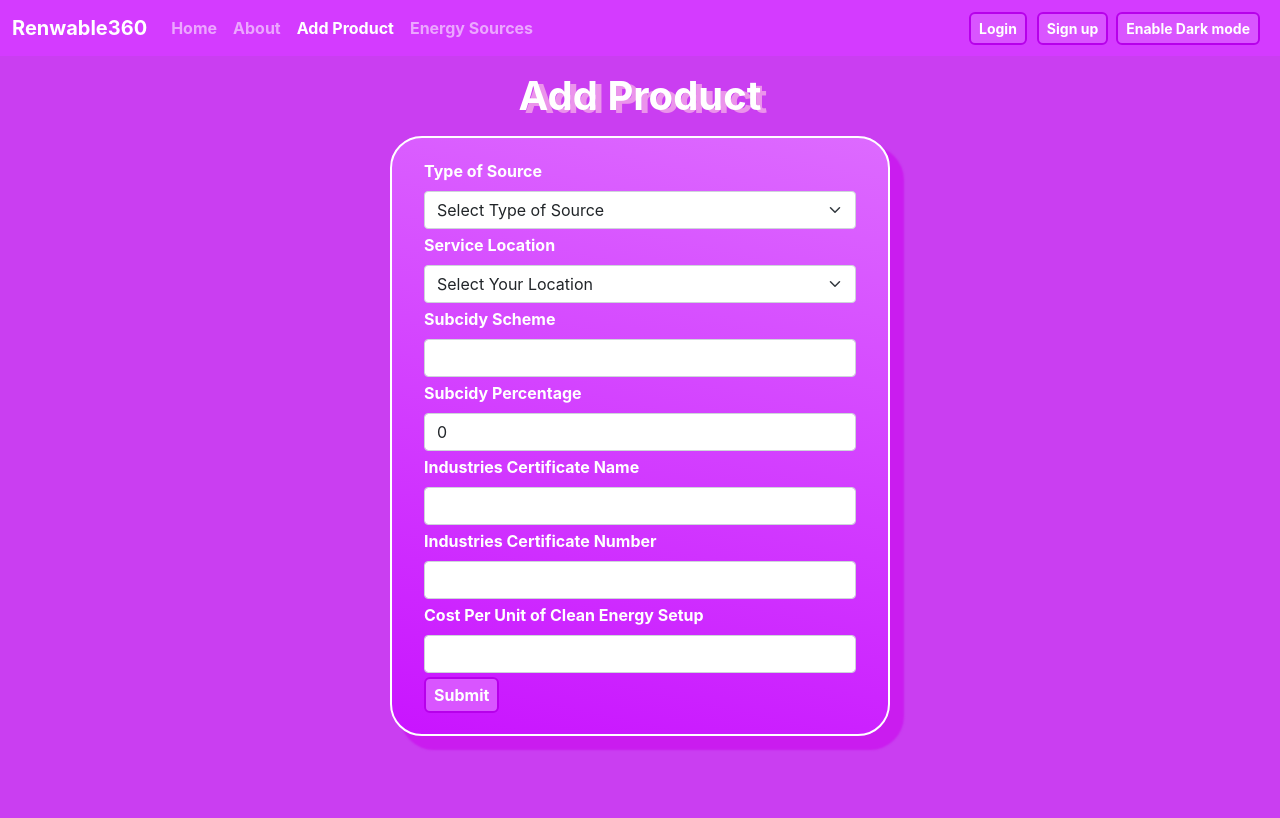
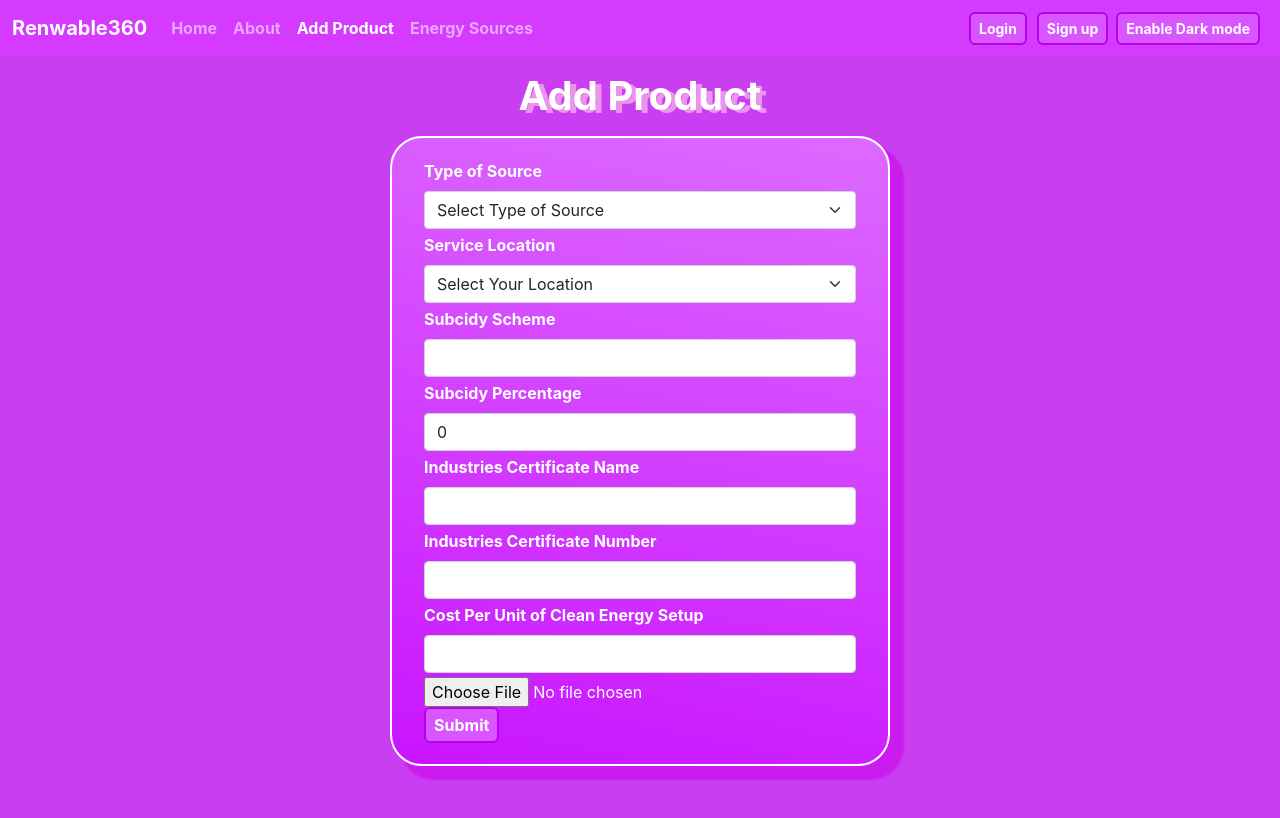
Before and after one commit to vinayakGarudi2002/hackathon-renewable360, a React (Create React App) app: page /addproduct in a window 1280 px wide. Shown: the top 818 px of the page. Built offline with nearby package versions, Linux system fonts and the light colour scheme.

Commit message:
modified:   package-lock.json 	modified:   package.json 	modified:   src/components/Addproduct.js

```diff
--- a/package.json
+++ b/package.json
@@ -10,7 +10,9 @@
     "@testing-library/jest-dom": "^5.16.5",
     "@testing-library/react": "^13.4.0",
     "@testing-library/user-event": "^13.5.0",
+    "axios": "^1.3.4",
     "concurrently": "^7.6.0",
+    "multer": "^1.4.5-lts.1",
     "react": "^18.2.0",
     "react-dom": "^18.2.0",
     "react-router-dom": "^6.6.1",
--- a/src/components/Addproduct.js
+++ b/src/components/Addproduct.js
@@ -3,13 +3,14 @@ import { useNavigate } from "react-router-dom";
 import { alertContext } from "../context/Alert/AlertContext"; //----alert
 import { bgContext } from "../context/Bg";
 import vendorcontext from "../context/my_vendor/vendorcontext";
+import axios from 'axios';
 import "./Style.css";
 
 
 const Addproduct = () => {
 
   const addData = async (addingData) => {
-    const {type_of_source, service_location, subsidy_scheme, subsidy_percentage, industry_certification_name, industry_certification_no,cost_per_unit_of_clean_energy_setup} = addingData;
+    const {type_of_source, service_location, subsidy_scheme, subsidy_percentage, industry_certification_name, industry_certification_no,cost_per_unit_of_clean_energy_setup,product_photo} = addingData;
 
     try {
       const response = await fetch(`${host}/api/vendor_data/product_data`, {
@@ -21,7 +22,7 @@ const Addproduct = () => {
             localStorage.getItem('token'),
         },
 
-        body: JSON.stringify( {  type_of_source, service_location, subsidy_scheme, subsidy_percentage, industry_certification_name, industry_certification_no, cost_per_unit_of_clean_energy_setup
+        body: JSON.stringify( {  type_of_source, service_location, subsidy_scheme, subsidy_percentage, industry_certification_name, industry_certification_no, cost_per_unit_of_clean_energy_setup, product_photo
         }),
       });
       const data = await response.json();
@@ -56,6 +57,7 @@ const Addproduct = () => {
     industry_certification_name: "",
     industry_certification_no: "",
     cost_per_unit_of_clean_energy_setup: "",
+    product_photo: ""
   });
 
   // const [password,setPassword]=useState("");
@@ -65,12 +67,35 @@ const Addproduct = () => {
       return {
         ...prevState,
         [e.target.name]: [e.target.value].toString(),
+
       };
-    });
+
+    }
+
+
+    );
+    // setProductForm({...ProductForm, [e.target.name]: e.target.value});
   };
+  const handlePhoto = (e) => {
+    setProductForm({...ProductForm, product_photo: e.target.files[0]});
+}
+
 
   const handleSubmit = async (e) => {
     e.preventDefault();
+    //photo
+    const formData = new FormData();
+    formData.append('product_photo', ProductForm.product_photo);
+     //photo
+    axios.post('http://localhost:5000/api/vendor_data/product_data', formData)
+         .then(res => {
+            console.log(res);
+         })
+         .catch(err => {
+            console.log(err);
+         });
+
+   //photo
     const status = await addData(ProductForm);
 
     if (status) {
@@ -233,7 +258,14 @@ const Addproduct = () => {
               }}
             />
           </div>
-
+        <div>
+        <input
+                type="file"
+                accept=".png, .jpg, .jpeg"
+                name="product_photo"
+                onChange={handlePhoto}
+            />
+        </div>
           {/* <div className="mb-1 form-check">
           <input
             type="checkbox"
```
Also changed, not shown: 1 other file (tests, documents, lock files or other folders).
